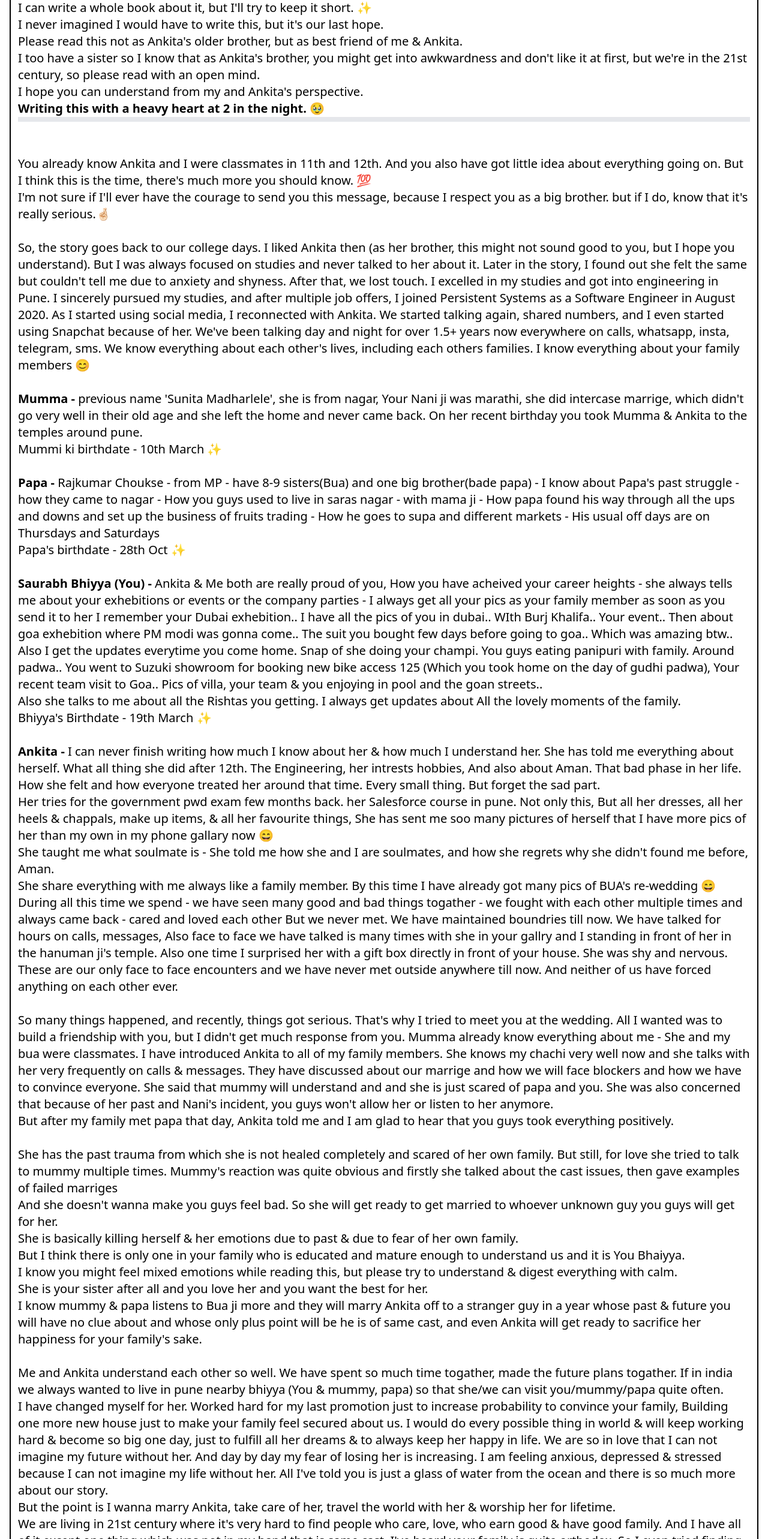
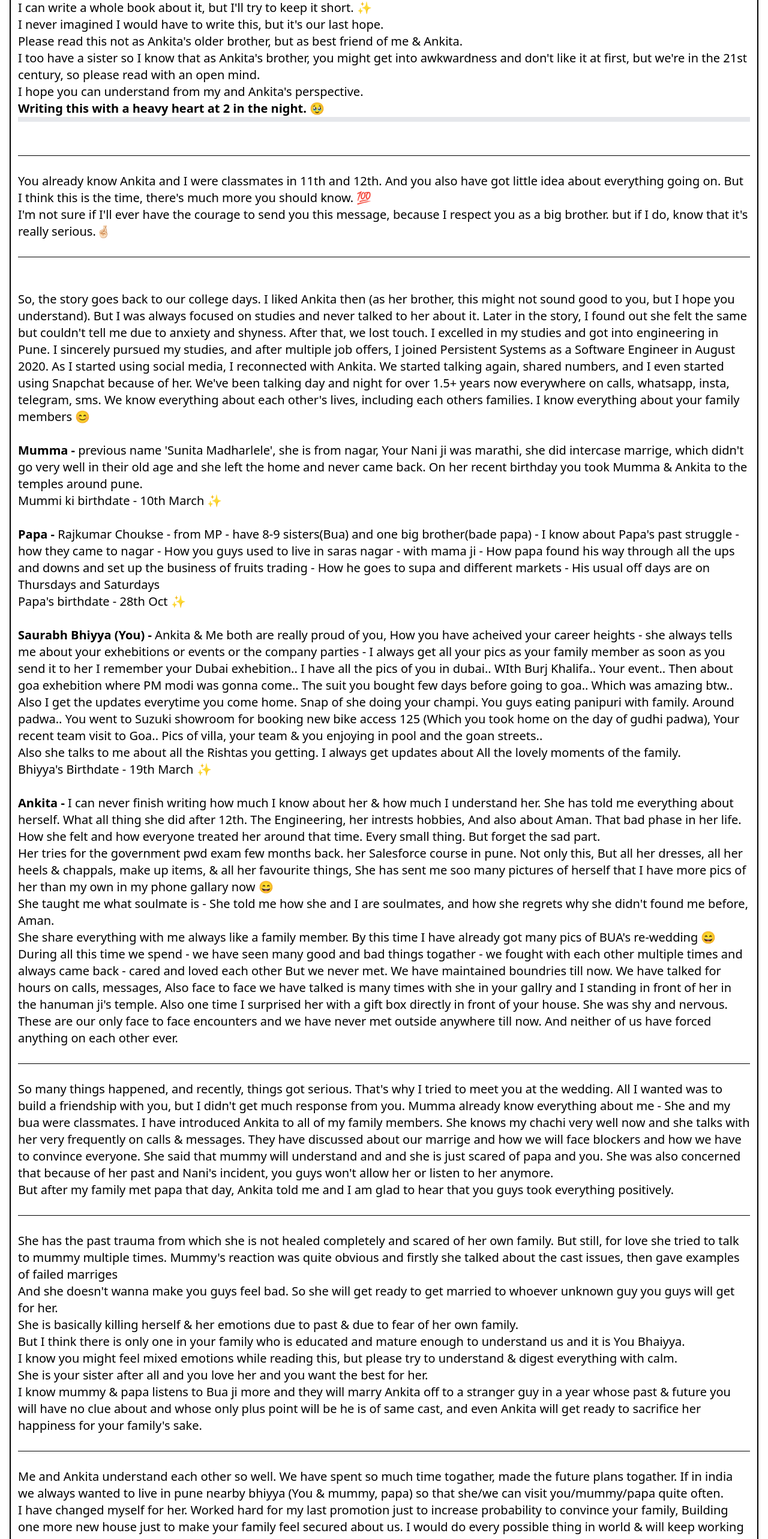
Before and after one commit to AADESHRN/ANKITA-AADESH, a React (Vite) app: page / in a window 1280 px wide. Shown: the part 231-2797 px from the top of the page at 60% size. Built offline with nearby package versions, Linux system fonts and the light colour scheme.

Commit message:
updated app.jsx

```diff
--- a/src/App.jsx
+++ b/src/App.jsx
@@ -47,12 +47,17 @@ function App() {
         </h2>
         <br />
         <br />
+        <hr className="border-1 border-black" />
+        <br />
         You already know Ankita and I were classmates in 11th and 12th. And you
         also have got little idea about everything going on. But I think this is the
         time, there's much more you should know. 💯
         <br /> I'm not sure if I'll ever have the courage to send you this
         message, because I respect you as a big brother. but if I do, know that
         it's really serious.🤞🏻
+        <br />
+        <br />
+        <hr className="border-1 border-black" />
         <br />
         <br /> So, the story goes back to our college days. I liked Ankita then
         (as her brother, this might not sound good to you, but I hope you
@@ -133,6 +138,8 @@ function App() {
         never met outside anywhere till now. And neither of us have forced
         anything on each other ever. <br />
         <br />
+        <hr className="border-1 border-black" />
+        <br />
         So many things happened, and recently, things got serious. That's why I
         tried to meet you at the wedding. All I wanted was to build a friendship
         with you, but I didn't get much response from you. Mumma already know
@@ -146,6 +153,8 @@ function App() {
         her anymore. <br />
         But after my family met papa that day, Ankita told me and I am glad to
         hear that you guys took everything positively. <br />
+        <br />
+        <hr className="border-1 border-black" />
         <br />
         She has the past trauma from which she is not healed completely and
         scared of her own family. But still, for love she tried to talk to mummy
@@ -169,6 +178,8 @@ function App() {
         even Ankita will get ready to sacrifice her happiness for your family's
         sake.
         <br />
+        <br />
+        <hr className="border-1 border-black" />
         <br />
         Me and Ankita understand each other so well. We have spent so much time
         togather, made the future plans togather. If in india we always wanted
```
